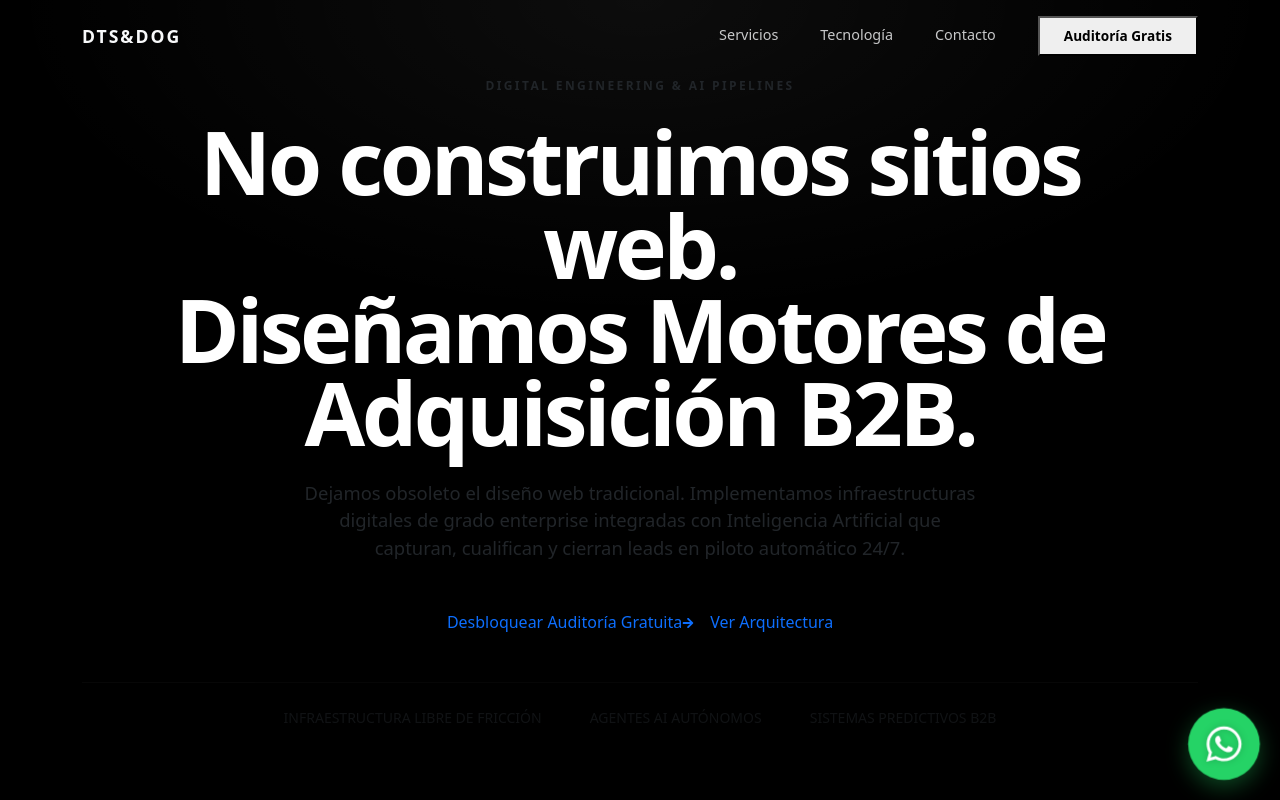
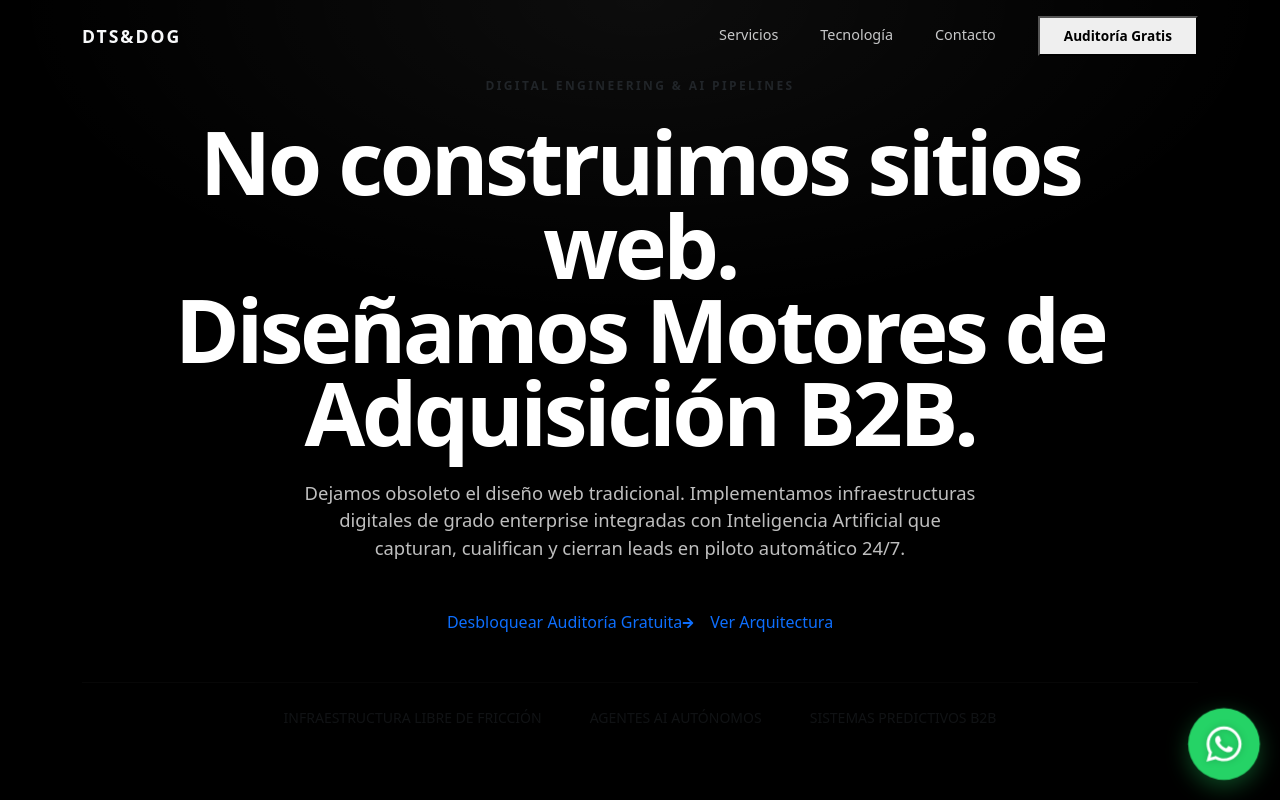
Before and after one commit to Germanovct/dtsanddog-studio, a React (Vite) app: page / in a window 1280 px wide. Shown: the top 800 px of the page. Built offline with nearby package versions, Linux system fonts and the light colour scheme.

Commit message:
style: Increase legibility for Hero subtitle text

```diff
--- a/src/components/Hero.jsx
+++ b/src/components/Hero.jsx
@@ -72,7 +72,7 @@ export default function Hero() {
           transition={{ delay: 0.5, duration: 1 }}
           className="lead mb-5"
           style={{
-            color: "var(--text-secondary)",
+            color: "rgba(255,255,255,0.75)",
             maxWidth: "680px",
             margin: "0 auto",
             fontSize: "1.15rem",
```
